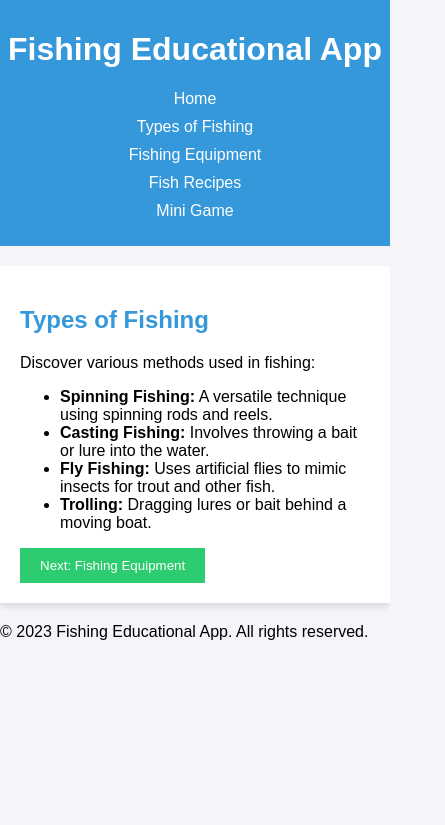
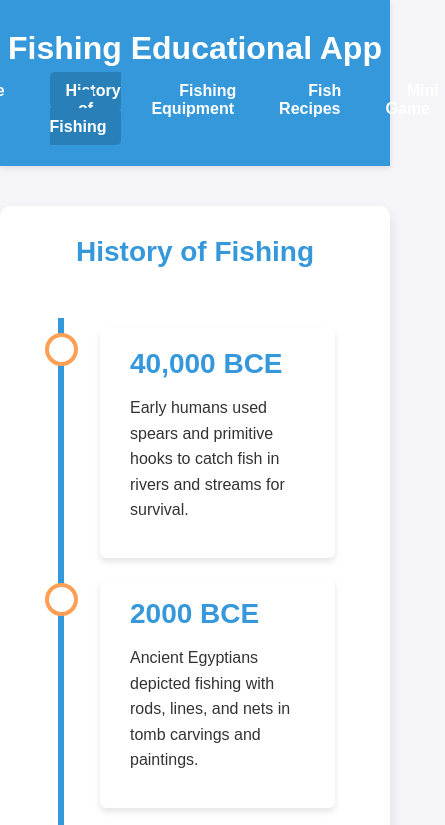
Before and after one commit to AbianUseGitHub/AbianUseGitHub.github.io, a plain HTML site: page index.html in a window 390 px wide. Both pictures are taken after a click on the button "Start Learning". Shown: the top 825 px of the page, 445 px wide, since content can reach past the window. Drawn offline with Linux system fonts and the light colour scheme.

Commit message:
improved look of website. Changed types of fishing to History of fishing

```diff
--- a/index.html
+++ b/index.html
@@ -1,10 +1,10 @@
 <!DOCTYPE html>
 <html lang="en">
 <head>
-  <meta charset="UTF-8">
-  <meta name="viewport" content="width=device-width, initial-scale=1.0">
+  <meta charset="UTF-8" />
+  <meta name="viewport" content="width=device-width, initial-scale=1.0"/>
   <title>Fishing Educational App</title>
-  <link rel="stylesheet" href="style.css">
+  <link rel="stylesheet" href="style.css" />
 </head>
 <body>
   <header>
@@ -12,7 +12,7 @@
     <nav id="menu">
       <ul>
         <li><a href="#home">Home</a></li>
-        <li><a href="#types-of-fishing">Types of Fishing</a></li>
+        <li><a href="#history-of-fishing">History of Fishing</a></li>
         <li><a href="#fishing-equipment">Fishing Equipment</a></li>
         <li><a href="#fish-recipes">Fish Recipes</a></li>
         <li><a href="#mini-game">Mini Game</a></li>
@@ -22,29 +22,58 @@
 
   <main>
     <!-- Home Section -->
-    <section id="home">
+    <section id="home" class="active">
       <h2>Welcome to the Fishing Educational App!</h2>
       <p>Explore different aspects of fishing and learn something new today.</p>
-      <button onclick="showSection('types-of-fishing')">Start Learning</button>
+      <button onclick="showSection('history-of-fishing')">Start Learning</button>
     </section>
 
-    <!-- Types of Fishing Section -->
-    <section id="types-of-fishing">
-      <h2>Types of Fishing</h2>
-      <p>Discover various methods used in fishing:</p>
-      <ul>
-        <li><strong>Spinning Fishing:</strong> A versatile technique using spinning rods and reels.</li>
-        <li><strong>Casting Fishing:</strong> Involves throwing a bait or lure into the water.</li>
-        <li><strong>Fly Fishing:</strong> Uses artificial flies to mimic insects for trout and other fish.</li>
-        <li><strong>Trolling:</strong> Dragging lures or bait behind a moving boat.</li>
-      </ul>
-      <button onclick="showSection('fishing-equipment')">Next: Fishing Equipment</button>
+    <!-- History of Fishing Section -->
+    <section id="history-of-fishing">
+      <h2>History of Fishing</h2>
+      <div class="timeline">
+        <div class="container left">
+          <div class="content">
+            <h2>40,000 BCE</h2>
+            <p>Early humans used spears and primitive hooks to catch fish in rivers and streams for survival.</p>
+          </div>
+        </div>
+        <div class="container right">
+          <div class="content">
+            <h2>2000 BCE</h2>
+            <p>Ancient Egyptians depicted fishing with rods, lines, and nets in tomb carvings and paintings.</p>
+          </div>
+        </div>
+        <div class="container left">
+          <div class="content">
+            <h2>500 BCE</h2>
+            <p>Fishing became a commercial industry in ancient China and Greece using nets and boats.</p>
+          </div>
+        </div>
+        <div class="container right">
+          <div class="content">
+            <h2>1600s</h2>
+            <p>Modern fly fishing began in England with hand-tied artificial flies and specialized rods.</p>
+          </div>
+        </div>
+        <div class="container left">
+          <div class="content">
+            <h2>1800s</h2>
+            <p>Industrial Revolution introduced metal hooks, reels, and mass-produced fishing gear.</p>
+          </div>
+        </div>
+        <div class="container right">
+          <div class="content">
+            <h2>Present Day</h2>
+            <p>Fishing is both a recreational hobby and a global industry with advanced tech and sustainable practices.</p>
+          </div>
+        </div>
+      </div>
     </section>
 
     <!-- Fishing Equipment Section -->
     <section id="fishing-equipment">
       <h2>Fishing Equipment</h2>
-      <p>Essential gear for every angler:</p>
       <ul>
         <li><strong>Rod and Reel:</strong> The backbone of any fishing setup.</li>
         <li><strong>Lures and Baits:</strong> Attract fish with worms, jigs, or spoons.</li>
@@ -58,15 +87,14 @@
     <!-- Fish Recipes Section -->
     <section id="fish-recipes">
       <h2>Fish Recipes</h2>
-      <p>Delicious ways to enjoy your catch:</p>
       <div class="recipe-card">
         <h3>Grilled Salmon</h3>
-        <img src="salmon.jpg" alt="Grilled Salmon">
+        <img src="salmon.jpg" alt="Grilled Salmon" />
         <p>Season salmon fillets with salt, pepper, and lemon juice. Grill over medium heat for 4-5 minutes per side.</p>
       </div>
       <div class="recipe-card">
         <h3>Baked Cod</h3>
-        <img src="cod.jpg" alt="Baked Cod">
+        <img src="cod.jpg" alt="Baked Cod" />
         <p>Stuff cod with herbs, garlic, and butter. Bake at 375°F for 20-25 minutes until flaky.</p>
       </div>
       <button onclick="showSection('mini-game')">Next: Mini Game</button>
@@ -79,7 +107,7 @@
       <div id="game-container">
         <h2 id="scoreBox">Score: <span id="score">0</span></h2>
         <div id="game-area">
-          <img id="fishId" src="fish.png" alt="Fish Image">
+          <img id="fishId" src="fish.png" alt="Fish" />
         </div>
       </div>
     </section>
--- a/style.css
+++ b/style.css
@@ -1,76 +1,109 @@
-/* General Styles */
+/* Reset */
+* {
+  box-sizing: border-box;
+  margin: 0;
+  padding: 0;
+}
+
+/* Body and base styling */
 body {
   font-family: Arial, sans-serif;
-  margin: 0;
-  padding: 0;
   background-color: #f4f4f9;
+  color: #333;
 }
 
+/* Header */
 header {
   background: #3498db;
   color: white;
   text-align: center;
-  padding: 20px 0;
+  padding: 30px 0;
+  box-shadow: 0 2px 6px rgba(0, 0, 0, 0.1);
 }
 
+/* Navigation */
 nav ul {
-  list-style-type: none;
-  padding: 0;
+  list-style: none;
   display: flex;
   justify-content: center;
-  gap: 20px;
+  gap: 30px;
+  margin-top: 15px;
 }
 
 nav ul li a {
   color: white;
   text-decoration: none;
-  padding: 10px;
-  transition: background 0.3s ease;
+  font-weight: 600;
+  padding: 10px 15px;
+  border-radius: 5px;
+  transition: background 0.3s ease, transform 0.2s;
 }
 
-nav ul li a:hover {
+nav ul li a:hover,
+nav ul li a.active {
   background: #2980b9;
+  transform: scale(1.05);
 }
 
+/* Main container */
 main {
-  max-width: 1200px;
-  margin: 20px auto;
-  padding: 20px;
-  background: white;
-  box-shadow: 0 4px 6px rgba(0, 0, 0, 0.1);
+  max-width: 1000px;
+  margin: 40px auto;
+  padding: 30px;
+  background: #fff;
+  border-radius: 10px;
+  text-align: center;
+  box-shadow: 0 6px 12px rgba(0, 0, 0, 0.1);
 }
 
+/* Sections */
 section {
   display: none;
 }
 
 section.active {
   display: block;
+  padding: 20px 0;
 }
 
+/* Headings */
 h2 {
   color: #3498db;
+  font-size: 28px;
+  margin-bottom: 15px;
 }
 
+/* Paragraphs */
+p {
+  line-height: 1.6;
+  margin-bottom: 15px;
+}
+
+/* Buttons */
 button {
   background: #2ecc71;
   color: white;
   border: none;
-  padding: 10px 20px;
+  padding: 12px 24px;
+  border-radius: 6px;
+  font-weight: 600;
   cursor: pointer;
-  transition: background 0.3s ease;
+  margin-top: 20px;
+  transition: background 0.3s ease, transform 0.2s;
 }
 
 button:hover {
   background: #27ae60;
+  transform: scale(1.03);
 }
 
+/* Recipe cards */
 .recipe-card {
-  background: #ecf0f1;
+  background: #f8f9fa;
   padding: 20px;
-  margin-bottom: 20px;
-  border-radius: 8px;
-  box-shadow: 0 4px 6px rgba(0, 0, 0, 0.1);
+  border-radius: 10px;
+  margin-bottom: 30px;
+  box-shadow: 0 4px 8px rgba(0, 0, 0, 0.08);
 }
 
 .recipe-card img {
@@ -78,20 +111,23 @@ button:hover {
   max-height: 200px;
   object-fit: cover;
   border-radius: 8px;
+  margin-top: 10px;
 }
 
+/* Game */
 #game-container {
   text-align: center;
-  margin-top: 20px;
+  margin-top: 30px;
 }
 
 #game-area {
   position: relative;
   width: 100%;
   height: 400px;
-  background: lightblue;
+  background: linear-gradient(to bottom, #ccefff, #b3e0ff);
   border: 2px solid #3498db;
   overflow: hidden;
+  border-radius: 10px;
 }
 
 #fishId {
@@ -100,27 +136,124 @@ button:hover {
   cursor: pointer;
 }
 
-/* Responsive Design */
-@media (max-width: 800px) {
-  header {
-    padding: 10px 0;
+/* Footer */
+footer {
+  text-align: center;
+  padding: 20px;
+  background-color: #3498db;
+  color: white;
+  margin-top: 40px;
+  border-top: 4px solid #2980b9;
+}
+
+/* ------------------------------- */
+/* Timeline Styles (Vertical Line) */
+/* ------------------------------- */
+
+.timeline {
+  position: relative;
+  max-width: 1000px;
+  margin: 50px auto;
+}
+
+.timeline::after {
+  content: '';
+  position: absolute;
+  width: 6px;
+  background-color: #3498db;
+  top: 0;
+  bottom: 0;
+  left: 50%;
+  margin-left: -3px;
+}
+
+.container {
+  padding: 10px 40px;
+  position: relative;
+  background-color: inherit;
+  width: 50%;
+}
+
+.container::after {
+  content: '';
+  position: absolute;
+  width: 25px;
+  height: 25px;
+  right: -17px;
+  background-color: white;
+  border: 4px solid #FF9F55;
+  top: 15px;
+  border-radius: 50%;
+  z-index: 1;
+}
+
+.left {
+  left: 0;
+}
+
+.right {
+  left: 50%;
+}
+
+.left::before {
+  content: " ";
+  height: 0;
+  position: absolute;
+  top: 22px;
+  right: 30px;
+  border: medium solid white;
+  border-width: 10px 0 10px 10px;
+  border-color: transparent transparent transparent white;
+}
+
+.right::before {
+  content: " ";
+  height: 0;
+  position: absolute;
+  top: 22px;
+  left: 30px;
+  border: medium solid white;
+  border-width: 10px 10px 10px 0;
+  border-color: transparent white transparent transparent;
+}
+
+.right::after {
+  left: -16px;
+}
+
+.content {
+  padding: 20px 30px;
+  background-color: white;
+  position: relative;
+  border-radius: 6px;
+  box-shadow: 0 4px 6px rgba(0,0,0,0.1);
+  text-align: left;
+}
+
+/* Responsive Timeline */
+@media screen and (max-width: 800px) {
+  .timeline::after {
+    left: 31px;
   }
 
-  nav ul {
-    flex-direction: column;
-    align-items: center;
-    gap: 10px;
+  .container {
+    width: 100%;
+    padding-left: 70px;
+    padding-right: 25px;
   }
 
-  main {
-    max-width: 90%;
+  .container::before {
+    left: 60px;
+    border: medium solid white;
+    border-width: 10px 10px 10px 0;
+    border-color: transparent white transparent transparent;
   }
 
-  .recipe-card {
-    margin-bottom: 15px;
+  .left::after, .right::after {
+    left: 15px;
   }
 
-  #fishId {
-    width: 20vw;
+  .right {
+    left: 0%;
   }
 }
```
